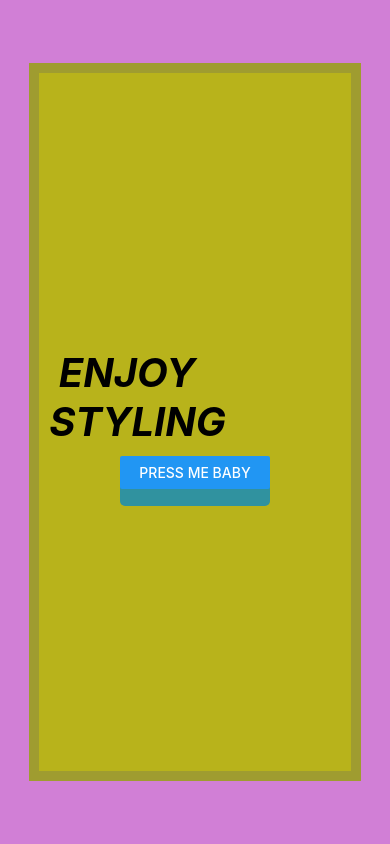
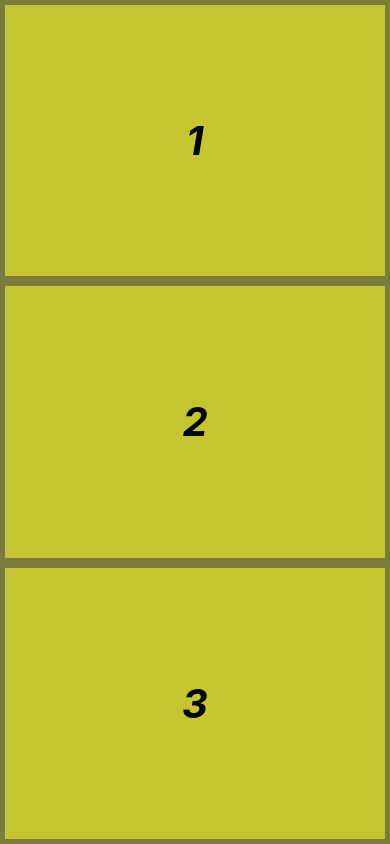
Before and after one commit to christo-kumar/React-Native, a React Native app in the folder helloearth/: screen / in a window 390 px wide. Built offline with nearby package versions, Linux system fonts and the light colour scheme.

Commit message:
Flexbox example.

```diff
--- a/helloearth/App.js
+++ b/helloearth/App.js
@@ -18,13 +18,15 @@
 import { GoToUdemy } from './components/GoToUdemy';
 import { StateHello } from './components/StateHello';
 import { StylesHello } from './components/StylesHello';
+import { FlexHello } from './components/FlexHello';
 
 const App = () => {
 
   return (
-    <View style={styles.container}>
-      <StylesHello />
-    </View>
+    // <View style={styles.container}>
+    //   <StylesHello />
+    // </View>
+    <FlexHello />
   );
 };
 
--- /dev/null
+++ b/helloearth/components/FlexHello.js
@@ -0,0 +1,60 @@
+/* eslint-disable prettier/prettier */
+import React from 'react';
+import { StyleSheet, View, Text } from 'react-native';
+
+//flex: 1 - Take the entire screen, otherwise it fits the size of the content
+const styles = StyleSheet.create({
+    container: {
+        flex: 1,
+        flexDirection: 'column',
+        justifyContent: 'center',
+        alignItems: 'stretch', // Child element takes entire screen along secondary axis.
+        backgroundColor: '#842FC6',
+    },
+    box1: {
+        flex: 1, //Takes only the size content along secondary axis if align item is not stretch in parent.
+        alignItems: 'center',
+        justifyContent: 'center',
+        backgroundColor: '#C4C62F',
+        borderWidth: 5,
+        borderColor: '#7A7B3C',
+    },
+    box2: {
+        flex: 1,
+        alignItems: 'center',
+        justifyContent: 'center',
+        backgroundColor: '#C4C62F',
+        borderWidth: 5,
+        borderColor: '#7A7B3C',
+    },
+    box3: {
+        flex: 1,
+        alignItems: 'center',
+        justifyContent: 'center',
+        backgroundColor: '#C4C62F',
+        borderWidth: 5,
+        borderColor: '#7A7B3C',
+    },
+    text: {
+        fontSize: 40,
+        fontStyle: 'italic',
+        fontWeight: 'bold',
+        margin: 10,
+    },
+});
+
+export const FlexHello = () => {
+    return (
+        <View style={styles.container}>
+            <View style={styles.box1}>
+                <Text style={styles.text}>1</Text>
+            </View>
+            <View style={styles.box2}>
+                <Text style={styles.text}>2</Text>
+            </View>
+            <View style={styles.box3}>
+                <Text style={styles.text}>3</Text>
+            </View>
+        </View>
+    );
+}
```
